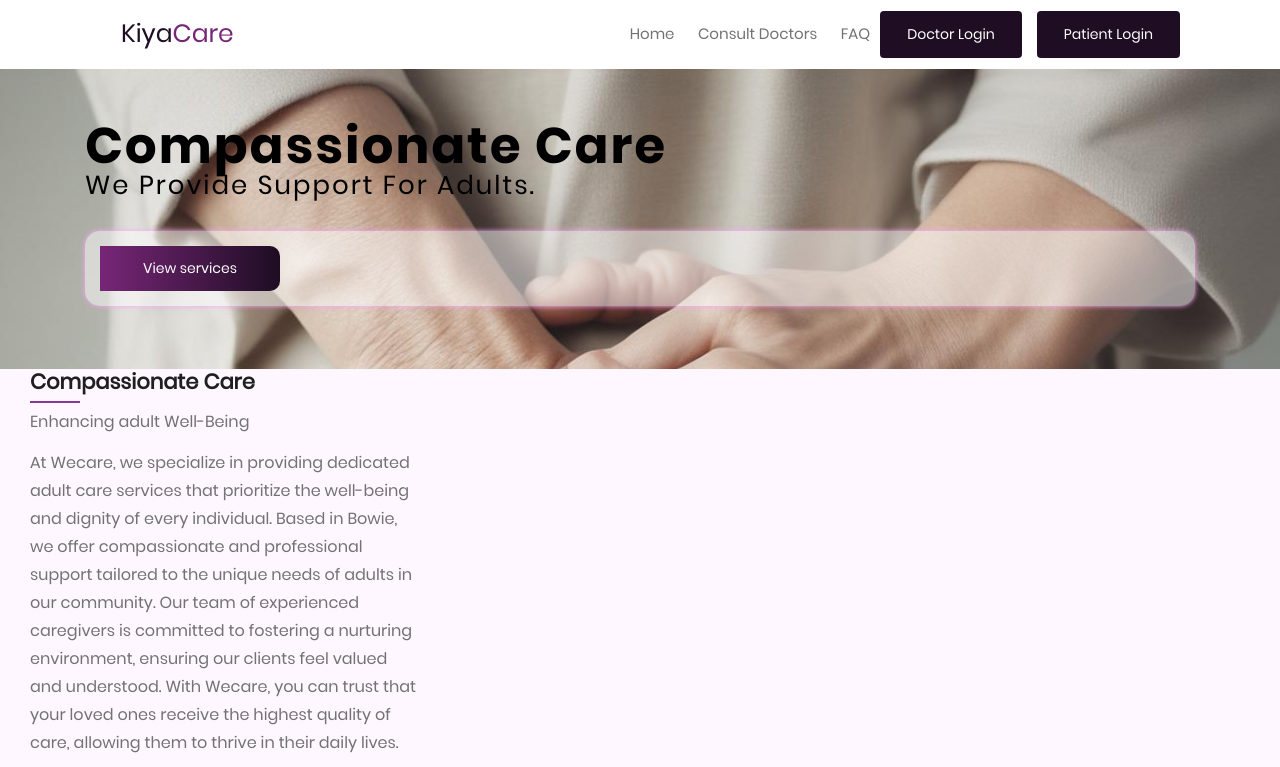
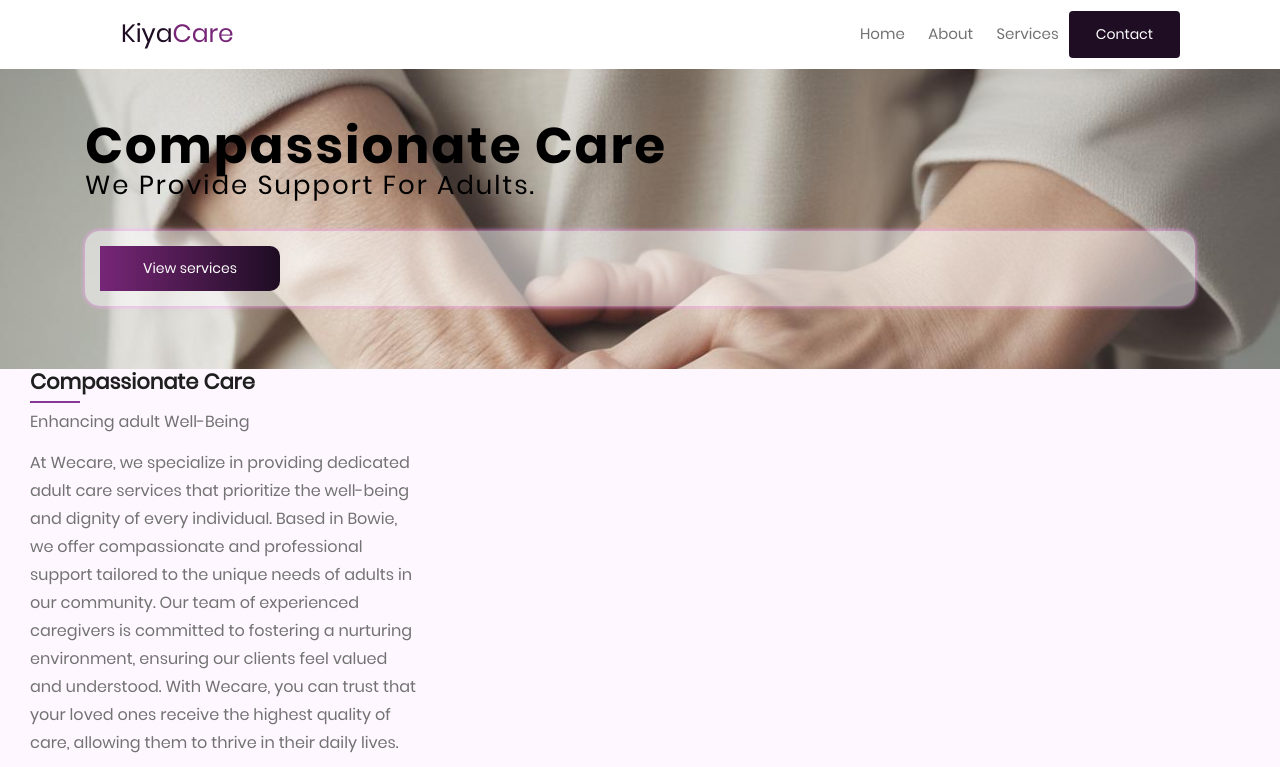
Before and after one commit to jafe1/boiler2, a plain HTML site: page index.html in a window 1280 px wide. Shown: the top 767 px of the page. Drawn offline with Linux system fonts and the light colour scheme; files whose address does not match are found by name.

Commit message:
Update index.html

```diff
--- a/index.html
+++ b/index.html
@@ -63,7 +63,7 @@ height:185px!important;
 background-image: url(img/wecarelogo.png);
 background-repeat: no-repeat!important;
 background-size: 150px auto;
-background-position: left center;
+background-position: left middle;
 padding-left: 36px;
 width:36px;
 }
@@ -141,9 +141,8 @@ padding-bottom: 5px;
 <nav>
 <ul id="navigation" class=" text-right">
 <li><a class="active" href="/site/index">Home</a></li>
-										<li><a href="/user/list">Consult Doctors</a></li>
-										<li><a href="/faq">FAQ</a></li>
-
+<li><a href="/user/list">About</a></li>
+<li><a href="/faq">Services</a></li>
 </ul>
 </nav>
 							</div>
@@ -152,9 +151,9 @@ padding-bottom: 5px;
 
 
 									<div class="book_btn">
-									<a class="popup-with-form" href="/user/contact-first?role=4">Doctor Login</a>
+									<a class="popup-with-form" href="">Contact</a>
 								</div>
-								<div class="book_btn">
+								<div class="book_btn dnone">
 									<a class="popup-with-form" href="/user/contact-first?role=5">
 										Patient Login</a>
 
@@ -170,6 +169,7 @@ padding-bottom: 5px;
 </div>
 </div>
 </header>
+
 
 <script src="js/owl.carousel.min.js"></script>
 
```
Lines whose indentation alone changed are shown as unchanged.
